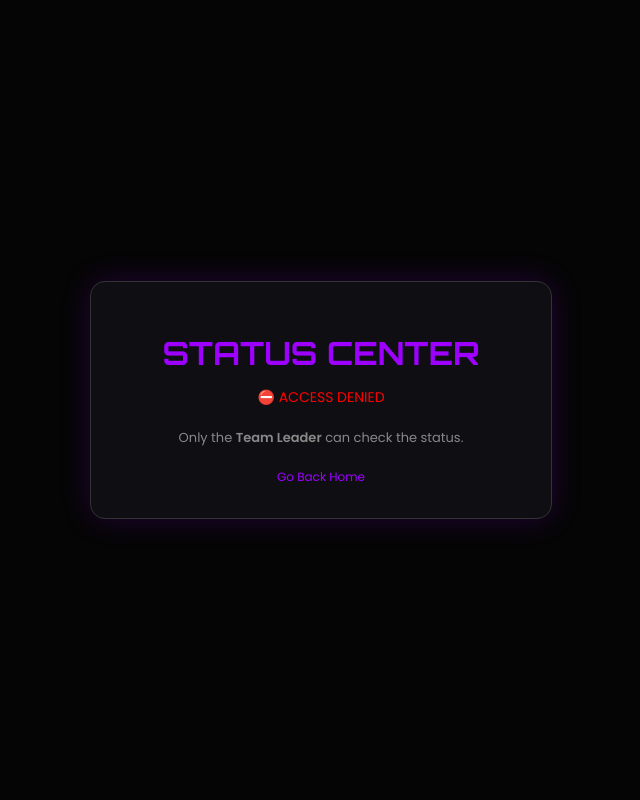
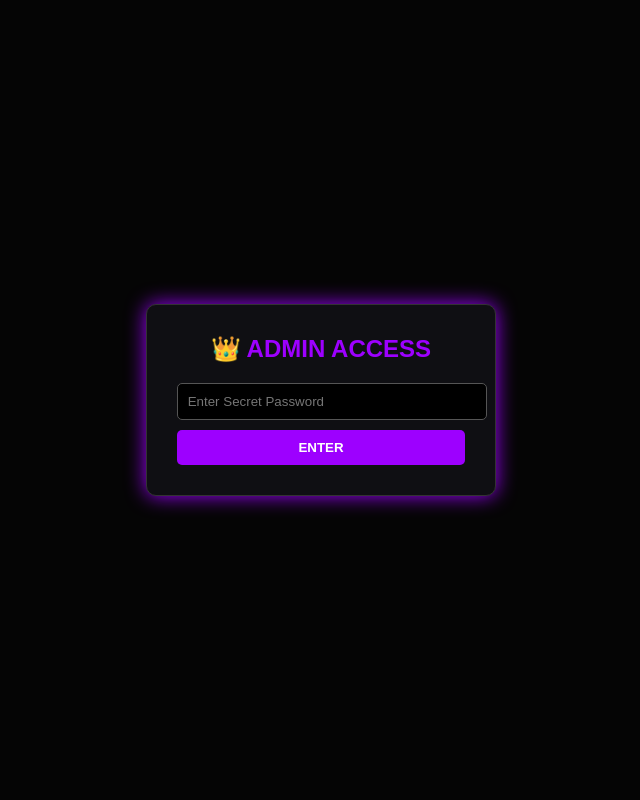
Before and after one commit to dynamaxhunt/ZENI-TOURNAMENT-DASHBOARD-, a Flask app: page /admin in a window 1280 px wide. Shown: the whole page, without its empty margins (319-959 px from the left). Run offline with Flask 3, Linux system fonts and the light colour scheme.

Commit message:
Update login.html

```diff
--- a/templates/login.html
+++ b/templates/login.html
@@ -1,58 +1,24 @@
 <!DOCTYPE html>
-<html lang="en">
+<html>
 <head>
-    <meta charset="UTF-8">
-    <meta name="viewport" content="width=device-width, initial-scale=1.0">
-    <title>Player Status</title>
+    <title>Shadow Login</title>
+    <meta name="viewport" content="width=device-width, initial-scale=1">
     <style>
-        @import url('https://fonts.googleapis.com/css2?family=Orbitron:wght@500;700&family=Poppins:wght@300;400;600&display=swap');
-
-        body { background-color: #050505; color: #e0e0e0; font-family: 'Poppins', sans-serif; display: flex; justify-content: center; align-items: center; height: 100vh; margin: 0; }
-
-        .card { background: #0f0f13; padding: 30px; border-radius: 15px; border: 1px solid #333; box-shadow: 0 0 30px rgba(157, 0, 255, 0.2); text-align: center; width: 90%; max-width: 400px; }
-
-        h1 { font-family: 'Orbitron', sans-serif; color: #9d00ff; margin-bottom: 5px; }
-        p { font-size: 14px; color: #aaa; margin-bottom: 20px; }
-
-        .status-box { background: #000; padding: 15px; border-radius: 8px; border: 1px dashed #444; margin-bottom: 20px; }
-        .room-id { font-size: 18px; font-weight: bold; color: #00ff00; letter-spacing: 1px; }
-        .pending { color: orange; font-style: italic; }
-
-        .leader-name { font-size: 20px; color: white; font-weight: bold; margin: 10px 0; }
-
-        .refresh-btn { background: #333; color: white; border: none; padding: 10px 20px; border-radius: 5px; cursor: pointer; margin-top: 10px; }
-        .refresh-btn:hover { background: #555; }
-
-        a { color: #9d00ff; text-decoration: none; font-size: 12px; }
+        body { background: #050505; color: white; font-family: sans-serif; display: flex; justify-content: center; align-items: center; height: 100vh; margin: 0; }
+        .box { background: #0f0f13; padding: 30px; border: 1px solid #333; border-radius: 10px; text-align: center; box-shadow: 0 0 20px #9d00ff; }
+        input { padding: 10px; width: 100%; margin-bottom: 10px; background: black; border: 1px solid #555; color: white; border-radius: 5px; }
+        button { padding: 10px 20px; background: #9d00ff; color: white; border: none; font-weight: bold; cursor: pointer; border-radius: 5px; width: 100%; }
+        h2 { margin-top: 0; color: #9d00ff; }
     </style>
 </head>
 <body>
 
-<div class="card">
-    <h1>STATUS CENTER</h1>
-
-    {% if player %}
-        <p>Welcome, Leader</p>
-        <div class="leader-name">{{ player.leader_name }}</div>
-
-        <div class="status-box">
-            <div style="font-size: 12px; color: #666; margin-bottom: 5px;">ROOM DETAILS:</div>
-
-            {% if player.status == 'Verified' %}
-                <div class="room-id">{{ player.room_details }}</div>
-            {% else %}
-                <div class="pending">⏳ Waiting for Admin...</div>
-            {% endif %}
-        </div>
-
-        <button class="refresh-btn" onclick="location.reload()">🔄 Refresh Status</button>
-    {% else %}
-        <p style="color: red;">⛔ ACCESS DENIED</p>
-        <div style="font-size: 13px; color: #888; margin-bottom: 15px;">
-            Only the <b>Team Leader</b> can check the status.
-        </div>
-        <a href="/">Go Back Home</a>
-    {% endif %}
+<div class="box">
+    <h2>👑 ADMIN ACCESS</h2>
+    <form method="POST">
+        <input type="password" name="password" placeholder="Enter Secret Password" required>
+        <button>ENTER</button>
+    </form>
 </div>
 
 </body>
```
